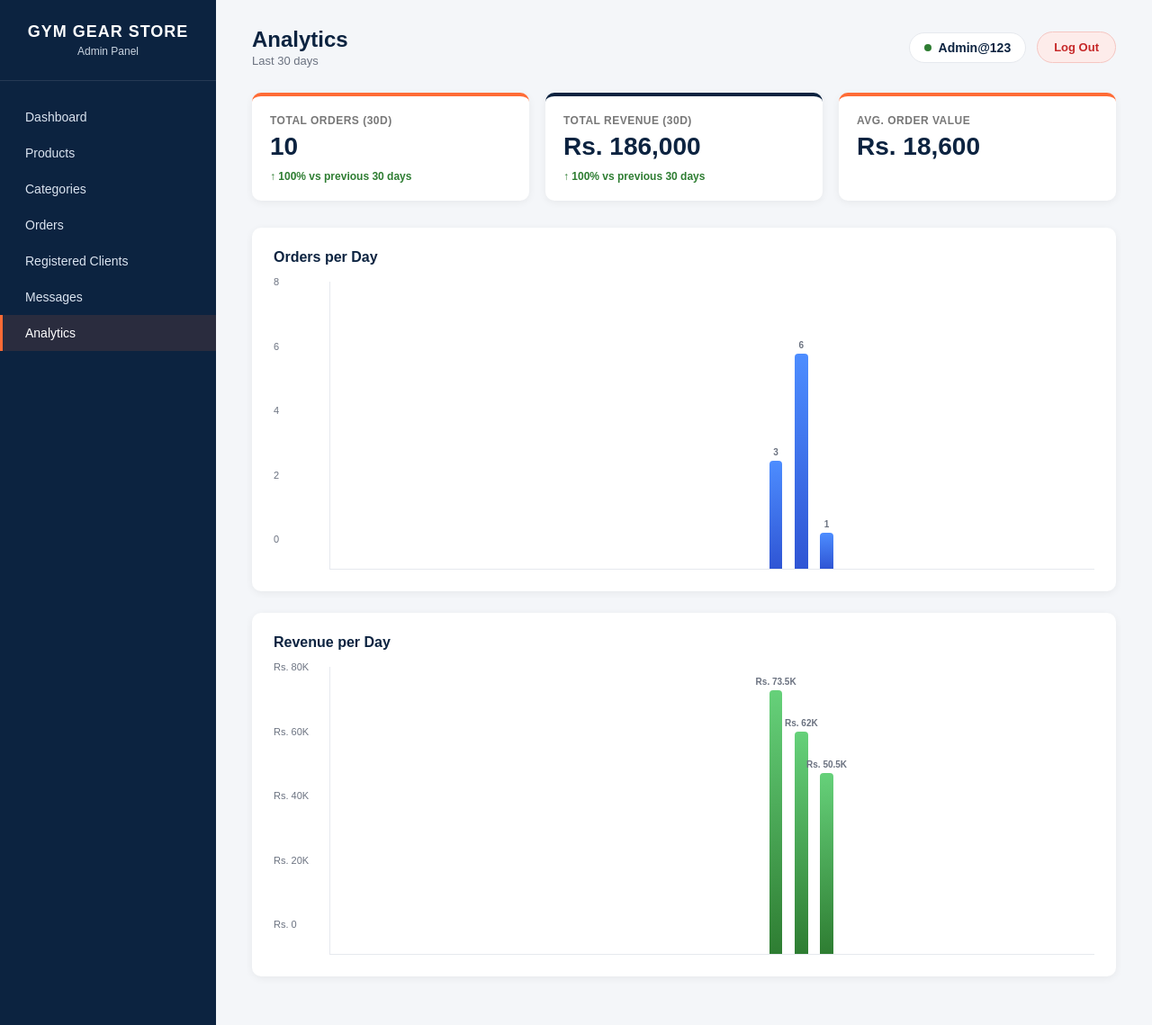
After one commit to himanigautam637/Gym-Gear-Store, a PHP site: page /Admin/analytics.php in a window 1280 px wide. The commit adds this page. Shown: the whole page at 90% size. Run offline with PHP 8.4, Linux system fonts and the light colour scheme; a user stored in the database is signed in; data comes from the database, SQL or seed files in the repository; a stand-in replaces the project's code that opens the database connection.

Commit message:
Added Analytics Page

```diff
--- a/Admin/admin_dashboard.php
+++ b/Admin/admin_dashboard.php
@@ -52,6 +52,7 @@ try {
 } catch (PDOException $e) {
     $recentOrders = [];
 }
+
 
 $recentProducts = [];
 try {
@@ -170,7 +171,6 @@ try {
     .sidebar .logout-link a:hover {
         color: var(--orange);
     }
-
 
     .main {
         flex: 1;
@@ -327,6 +327,7 @@ try {
 
     .panel-header a:hover { text-decoration: underline; }
 
+
     .status-row {
         display: flex;
         align-items: center;
@@ -437,6 +438,7 @@ try {
             <li><a href="manage_orders.php">Orders</a></li>
             <li><a href="manage_clients.php">Registered Clients</a></li>
             <li><a href="manage_messages.php">Messages</a></li>
+            <li><a href="analytics.php">Analytics</a></li>
         </ul>
     </nav>
 </div>
--- /dev/null
+++ b/Admin/analytics.php
@@ -0,0 +1,305 @@
+<?php
+require 'session_check.php';
+require '../db_connect.php';
+
+function buildDayRange($startDate, $numDays) {
+    $days = [];
+    for ($i = 0; $i < $numDays; $i++) {
+        $d = (clone $startDate)->modify("+$i days");
+        $days[$d->format('Y-m-d')] = ['orders' => 0, 'revenue' => 0.0];
+    }
+    return $days;
+}
+
+function niceCeil($value, $steps = 4) {
+    if ($value <= 0) return $steps;
+    $rough = $value / $steps;
+    $magnitude = pow(10, floor(log10($rough)));
+    $residual = $rough / $magnitude;
+    if ($residual > 5) $niceResidual = 10;
+    elseif ($residual > 2) $niceResidual = 5;
+    elseif ($residual > 1) $niceResidual = 2;
+    else $niceResidual = 1;
+    return $niceResidual * $magnitude * $steps;
+}
+
+$startDate = new DateTime('-29 days');
+$prevStartDate = new DateTime('-59 days');
+$days = buildDayRange($startDate, 30);
+
+try {
+    $orderStmt = $pdo->prepare("SELECT DATE(order_date) AS d, COUNT(*) AS c FROM orders WHERE order_date >= ? GROUP BY DATE(order_date)");
+    $orderStmt->execute([$startDate->format('Y-m-d 00:00:00')]);
+    foreach ($orderStmt->fetchAll(PDO::FETCH_ASSOC) as $row) {
+        if (isset($days[$row['d']])) $days[$row['d']]['orders'] = (int)$row['c'];
+    }
+
+    $revStmt = $pdo->prepare("SELECT DATE(order_date) AS d, SUM(total_amount) AS r FROM orders WHERE order_date >= ? AND order_status != 'Cancelled' GROUP BY DATE(order_date)");
+    $revStmt->execute([$startDate->format('Y-m-d 00:00:00')]);
+    foreach ($revStmt->fetchAll(PDO::FETCH_ASSOC) as $row) {
+        if (isset($days[$row['d']])) $days[$row['d']]['revenue'] = (float)$row['r'];
+    }
+
+    $prevOrdersStmt = $pdo->prepare("SELECT COUNT(*) FROM orders WHERE order_date >= ? AND order_date < ?");
+    $prevOrdersStmt->execute([$prevStartDate->format('Y-m-d 00:00:00'), $startDate->format('Y-m-d 00:00:00')]);
+    $prevTotalOrders = (int)$prevOrdersStmt->fetchColumn();
+
+    $prevRevStmt = $pdo->prepare("SELECT COALESCE(SUM(total_amount),0) FROM orders WHERE order_date >= ? AND order_date < ? AND order_status != 'Cancelled'");
+    $prevRevStmt->execute([$prevStartDate->format('Y-m-d 00:00:00'), $startDate->format('Y-m-d 00:00:00')]);
+    $prevTotalRevenue = (float)$prevRevStmt->fetchColumn();
+} catch (PDOException $e) {
+    $prevTotalOrders = 0;
+    $prevTotalRevenue = 0;
+}
+
+$totalOrders = array_sum(array_column($days, 'orders'));
+$totalRevenue = array_sum(array_column($days, 'revenue'));
+$avgOrderValue = $totalOrders > 0 ? $totalRevenue / $totalOrders : 0;
+
+function pctChange($current, $previous) {
+    if ($previous == 0) return $current > 0 ? 100 : 0;
+    return (($current - $previous) / $previous) * 100;
+}
+
+$ordersChange = pctChange($totalOrders, $prevTotalOrders);
+$revenueChange = pctChange($totalRevenue, $prevTotalRevenue);
+
+function renderBarChart($days, $key, $color, $prefix = '', $isCompact = false) {
+    $values = array_column($days, $key);
+    $niceMax = niceCeil(max($values), 4);
+    $count = count($values);
+    $dateKeys = array_keys($days);
+
+    $gridHtml = '';
+    for ($g = 4; $g >= 0; $g--) {
+        $val = ($niceMax / 4) * $g;
+        $label = $isCompact
+            ? ($val >= 1000 ? round($val / 1000, 1) . 'K' : round($val))
+            : round($val);
+        $gridHtml .= "<div class='bc-grid-row'><span class='bc-grid-label'>{$prefix}{$label}</span><div class='bc-grid-line'></div></div>";
+    }
+
+    $barsHtml = '';
+    $i = 0;
+    foreach ($values as $v) {
+        $heightPct = $niceMax > 0 ? ($v / $niceMax) * 100 : 0;
+        $displayVal = $isCompact
+            ? ($v >= 1000 ? round($v / 1000, 1) . 'K' : round($v))
+            : round($v);
+        $showLabel = ($i % 5 === 0 || $i === $count - 1);
+        $dateLabel = $showLabel ? date('M j', strtotime($dateKeys[$i])) : '';
+        $delay = round($i * 18);
+
+        $barsHtml .= "
+            <div class='bc-col'>
+                <span class='bc-value'>" . ($v > 0 ? $prefix . $displayVal : '') . "</span>
+                <div class='bc-bar' data-target='{$heightPct}' style='background:{$color};transition-delay:{$delay}ms;'></div>
+                <span class='bc-xlabel'>{$dateLabel}</span>
+            </div>
+        ";
+        $i++;
+    }
+
+    return "
+        <div class='bar-chart'>
+            <div class='bc-yaxis'>{$gridHtml}</div>
+            <div class='bc-plot'>{$barsHtml}</div>
+        </div>
+    ";
+}
+
+$ordersChartHtml = renderBarChart($days, 'orders', 'linear-gradient(180deg, #4d8dff, #2f55d4)', '', false);
+$revenueChartHtml = renderBarChart($days, 'revenue', 'linear-gradient(180deg, #66d17a, #2e7d32)', 'Rs. ', true);
+?>
+<!DOCTYPE html>
+<html lang="en">
+<head>
+<meta charset="UTF-8">
+<meta name="viewport" content="width=device-width, initial-scale=1.0">
+<title>Analytics | Gym Gear Store</title>
+<link rel="stylesheet" href="assets/admin.css?v=2">
+<style>
+    .stat-card .trend { font-size: 12px; font-weight: bold; margin-top: 4px; }
+    .stat-card .trend.up { color: var(--green); }
+    .stat-card .trend.down { color: var(--red); }
+
+    .bar-chart {
+        display: flex;
+        gap: 12px;
+        height: 320px;
+        margin-top: 10px;
+    }
+
+    .bc-yaxis {
+        display: flex;
+        flex-direction: column;
+        justify-content: space-between;
+        width: 50px;
+        flex-shrink: 0;
+        padding-bottom: 34px;
+    }
+
+    .bc-grid-row {
+        position: relative;
+        display: flex;
+        align-items: center;
+        height: 0;
+    }
+
+    .bc-grid-label {
+        font-size: 11px;
+        color: var(--text-muted);
+        white-space: nowrap;
+    }
+
+    .bc-plot {
+        position: relative;
+        flex: 1;
+        display: flex;
+        align-items: flex-end;
+        gap: 6px;
+        border-left: 1px solid var(--border);
+        border-bottom: 1px solid var(--border);
+        padding: 0 4px;
+        overflow-x: auto;
+    }
+
+    .bc-col {
+        display: flex;
+        flex-direction: column;
+        align-items: center;
+        justify-content: flex-end;
+        flex: 1;
+        min-width: 18px;
+        height: 100%;
+        position: relative;
+    }
+
+    .bc-value {
+        font-size: 10px;
+        color: var(--text-muted);
+        font-weight: bold;
+        margin-bottom: 4px;
+        white-space: nowrap;
+    }
+
+    .bc-bar {
+        width: 65%;
+        min-width: 6px;
+        height: 0%;
+        border-radius: 4px 4px 0 0;
+        transition: height 0.9s cubic-bezier(0.2, 0.8, 0.2, 1);
+    }
+
+    .bc-bar.grown {
+        /* height set inline via JS */
+    }
+
+    .bc-xlabel {
+        position: absolute;
+        bottom: -22px;
+        font-size: 10px;
+        color: var(--text-muted);
+        white-space: nowrap;
+    }
+</style>
+</head>
+<body>
+
+<div class="sidebar">
+    <div class="brand">
+        <h2>GYM GEAR STORE</h2>
+        <span>Admin Panel</span>
+    </div>
+    <nav>
+        <ul>
+            <li><a href="admin_dashboard.php">Dashboard</a></li>
+            <li><a href="../Products/manage_products.php">Products</a></li>
+            <li><a href="../Categories/manage_categories.php">Categories</a></li>
+            <li><a href="manage_orders.php">Orders</a></li>
+            <li><a href="manage_clients.php">Registered Clients</a></li>
+            <li><a href="manage_messages.php">Messages</a></li>
+            <li><a href="analytics.php" class="active">Analytics</a></li>
+        </ul>
+    </nav>
+</div>
+
+<div class="main">
+    <div class="topbar">
+        <div>
+            <h1>Analytics</h1>
+            <div class="date">Last 30 days</div>
+        </div>
+        <div class="topbar-actions">
+            <div class="admin-chip">
+                <span class="dot"></span>
+                <?= htmlspecialchars($_SESSION['admin_name']) ?>
+            </div>
+            <a href="logout.php" class="topbar-logout">Log Out</a>
+        </div>
+    </div>
+
+    <div class="stats-grid">
+        <div class="stat-card">
+            <h3>Total Orders (30d)</h3>
+            <div class="value"><?= $totalOrders ?></div>
+            <div class="trend <?= $ordersChange >= 0 ? 'up' : 'down' ?>">
+                <?= $ordersChange >= 0 ? '&uarr;' : '&darr;' ?> <?= abs(round($ordersChange, 1)) ?>% vs previous 30 days
+            </div>
+        </div>
+        <div class="stat-card alt">
+            <h3>Total Revenue (30d)</h3>
+            <div class="value">Rs. <?= number_format($totalRevenue, 0) ?></div>
+            <div class="trend <?= $revenueChange >= 0 ? 'up' : 'down' ?>">
+                <?= $revenueChange >= 0 ? '&uarr;' : '&darr;' ?> <?= abs(round($revenueChange, 1)) ?>% vs previous 30 days
+            </div>
+        </div>
+        <div class="stat-card">
+            <h3>Avg. Order Value</h3>
+            <div class="value">Rs. <?= number_format($avgOrderValue, 0) ?></div>
+        </div>
+    </div>
+
+    <div class="panel chart-panel">
+        <div class="panel-header">
+            <h2>Orders per Day</h2>
+        </div>
+        <?= $ordersChartHtml ?>
+    </div>
+
+    <div class="panel chart-panel">
+        <div class="panel-header">
+            <h2>Revenue per Day</h2>
+        </div>
+
+        <?= $revenueChartHtml ?>
+    </div>
+</div>
+
+<script>
+function growBars() {
+    var bars = document.querySelectorAll('.bc-bar');
+    bars.forEach(function (bar) {
+        bar.style.height = '0%';
+    });
+    requestAnimationFrame(function () {
+        requestAnimationFrame(function () {
+            bars.forEach(function (bar) {
+                var target = bar.getAttribute('data-target');
+                bar.style.height = target + '%';
+            });
+        });
+    });
+}
+
+document.addEventListener('DOMContentLoaded', growBars);
+
+window.addEventListener('pageshow', function (event) {
+    if (event.persisted) {
+        growBars();
+    }
+});
+</script>
+
+</body>
+</html>
--- a/Admin/manage_clients.php
+++ b/Admin/manage_clients.php
@@ -40,6 +40,7 @@ $message = $_GET['msg'] ?? '';
             <li><a href="manage_orders.php">Orders</a></li>
             <li><a href="manage_clients.php" class="active">Registered Clients</a></li>
             <li><a href="manage_messages.php">Messages</a></li>
+            <li><a href="analytics.php">Analytics</a></li>
         </ul>
     </nav>
 </div>
--- a/Admin/manage_messages.php
+++ b/Admin/manage_messages.php
@@ -69,6 +69,7 @@ $deleteMsg = $_GET['msg'] ?? '';
             <li><a href="manage_orders.php">Orders</a></li>
             <li><a href="manage_clients.php">Registered Clients</a></li>
             <li><a href="manage_messages.php" class="active">Messages</a></li>
+            <li><a href="analytics.php">Analytics</a></li>
         </ul>
     </nav>
 </div>
--- a/Admin/manage_orders.php
+++ b/Admin/manage_orders.php
@@ -48,6 +48,7 @@ $message = $_GET['msg'] ?? '';
             <li><a href="manage_orders.php" class="active">Orders</a></li>
             <li><a href="manage_clients.php">Registered Clients</a></li>
             <li><a href="manage_messages.php">Messages</a></li>
+            <li><a href="analytics.php">Analytics</a></li>
         </ul>
     </nav>
 </div>
--- a/Categories/manage_categories.php
+++ b/Categories/manage_categories.php
@@ -1,6 +1,7 @@
 <?php
 require '../Admin/session_check.php';
 require '../db_connect.php';
+
 $categories = [];
 try {
     $stmt = $pdo->query("
@@ -40,6 +41,7 @@ $error   = $_GET['err'] ?? '';
             <li><a href="../Admin/manage_orders.php">Orders</a></li>
             <li><a href="../Admin/manage_clients.php">Registered Clients</a></li>
             <li><a href="../Admin/manage_messages.php">Messages</a></li>
+            <li><a href="../Admin/analytics.php">Analytics</a></li>
         </ul>
     </nav>
 </div>
@@ -100,7 +102,7 @@ $error   = $_GET['err'] ?? '';
     </div>
 </div>
 
-<!-- Add / Edit Category Modal -->
+
 <div class="modal-overlay" id="categoryModal">
     <div class="modal-box">
         <h2 id="categoryModalTitle">Add Category</h2>
--- a/Products/manage_products.php
+++ b/Products/manage_products.php
@@ -27,6 +27,7 @@ try {
 } catch (PDOException $e) {
     $products = [];
 }
+
 
 $galleries = [];
 try {
@@ -94,6 +95,7 @@ $error   = $_GET['err'] ?? '';
             <li><a href="../Admin/manage_orders.php">Orders</a></li>
             <li><a href="../Admin/manage_clients.php">Registered Clients</a></li>
             <li><a href="../Admin/manage_messages.php">Messages</a></li>
+            <li><a href="../Admin/analytics.php">Analytics</a></li>
         </ul>
     </nav>
 </div>
```
